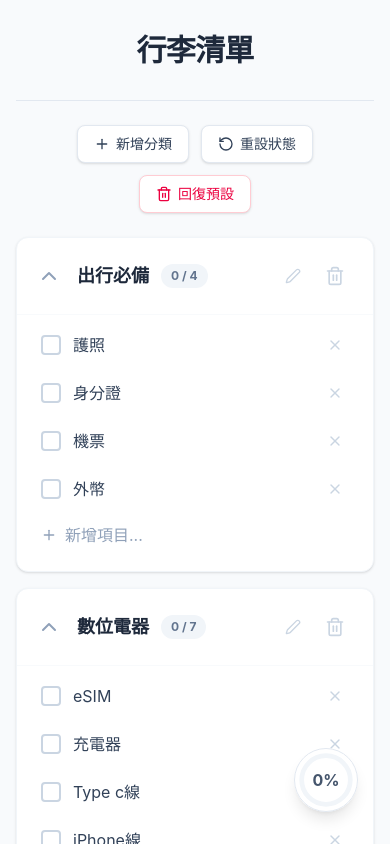
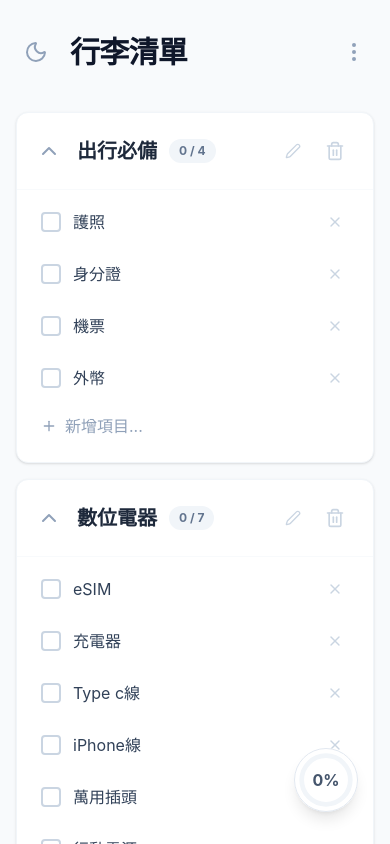
Before and after one commit to dai4116/packing-list, a Vue app: page / in a window 390 px wide. Shown: the top 844 px of the page. Built offline with nearby package versions, Linux system fonts and the light colour scheme.

Commit message:
Enhance theme support: implement dark mode functionality, update styles for dark theme, and add theme toggle feature in the packing list app.

```diff
--- a/src/App.vue
+++ b/src/App.vue
@@ -3,12 +3,8 @@ import PackingList from './components/PackingList.vue'
 </script>
 
 <template>
-  <div class="min-h-screen bg-slate-50 py-8 px-4 sm:px-6 lg:px-8 font-sans">
+  <div class="min-h-screen bg-slate-50 dark:bg-slate-950 py-8 px-4 sm:px-6 lg:px-8 font-sans transition-colors duration-300">
     <div class="max-w-3xl mx-auto">
-      <header class="mb-8 text-center">
-        <h1 class="text-3xl font-bold text-slate-800 tracking-tight">行李清單</h1>
-      </header>
-
       <main>
         <PackingList />
       </main>
--- a/src/components/Category.vue
+++ b/src/components/Category.vue
@@ -84,9 +84,14 @@ const saveItem = (item: PackingItem) => {
   }
   editingItemId.value = null;
 };
-
 const cancelEditItem = () => {
   editingItemId.value = null;
+};
+
+const handleToggleItem = () => {
+  if (navigator.vibrate) {
+    navigator.vibrate(10); // Very subtle click feel
+  }
 };
 
 // Long Press Management
@@ -112,42 +117,37 @@ const completedCount = computed(() => {
 </script>
 
 <template>
-  <div class="bg-white rounded-xl shadow-sm border border-slate-100 overflow-hidden transition-all duration-300">
+  <div class="bg-white dark:bg-slate-900 rounded-xl shadow-sm border border-slate-100 dark:border-slate-800 overflow-hidden transition-all duration-300">
     <!-- Category Header -->
     <div
-      class="flex items-center justify-between p-5 cursor-pointer hover:bg-slate-50 transition-colors select-none"
+      class="flex items-center justify-between p-5 cursor-pointer hover:bg-slate-50 dark:hover:bg-slate-800/50 transition-colors select-none"
       @click="!isEditingTitle && emit('toggle')"
     >
       <div class="flex items-center gap-4 flex-1">
-        <div v-if="isEditingTitle" class="flex items-center gap-1.5 w-full min-w-0" @click.stop>
+        <div v-if="isEditingTitle" class="flex items-center w-full min-w-0" @click.stop>
           <input
             v-model="editingTitleValue"
             @keyup.enter="saveTitle"
             @keyup.esc="cancelEditTitle"
-            class="flex-1 min-w-0 px-2.5 h-10 text-lg font-bold border border-slate-300 rounded focus:outline-none focus:border-slate-800 focus:ring-1 focus:ring-slate-800"
+            @blur="saveTitle"
+            class="flex-1 min-w-0 px-2.5 h-10 text-lg font-bold border border-slate-300 dark:border-slate-600 rounded focus:outline-none focus:border-slate-800 dark:focus:border-slate-400 focus:ring-1 focus:ring-slate-800 dark:focus:ring-slate-400 bg-white dark:bg-slate-800 text-slate-900 dark:text-slate-100"
             autoFocus
           />
-          <button @click="saveTitle" class="shrink-0 p-1.5 text-emerald-600 hover:bg-emerald-50 rounded">
-            <Check class="w-6 h-6" />
-          </button>
-          <button @click="cancelEditTitle" class="shrink-0 p-1.5 text-slate-400 hover:bg-slate-100 rounded">
-            <X class="w-6 h-6" />
-          </button>
         </div>
         <div v-else class="flex items-center gap-4 w-full">
-          <div class="text-slate-400">
+          <div class="text-slate-400 dark:text-slate-500">
             <ChevronUp v-if="category.isOpen" class="w-6 h-6" />
             <ChevronDown v-else class="w-6 h-6" />
           </div>
           <div class="flex items-center gap-3">
-            <h2 class="text-lg font-bold text-slate-800">{{ category.title }}</h2>
-            <span class="text-xs font-bold px-2.5 py-1 bg-slate-100 text-slate-500 rounded-full">
+            <h2 class="text-xl font-bold text-slate-800 dark:text-slate-200">{{ category.title || '未命名分類' }}</h2>
+            <span class="text-xs font-bold px-2.5 py-1 bg-slate-100 dark:bg-slate-800 text-slate-500 dark:text-slate-400 rounded-full">
               {{ completedCount }} / {{ category.items.length }}
             </span>
           </div>
           <button
             @click.stop="startEditTitle"
-            class="p-2 text-slate-300 hover:text-slate-600 rounded transition-colors ml-auto md:ml-0"
+            class="p-2 text-slate-300 dark:text-slate-600 hover:text-slate-600 dark:hover:text-slate-300 rounded transition-colors ml-auto md:ml-0"
           >
             <Edit2 class="w-4 h-4" />
           </button>
@@ -157,7 +157,7 @@ const completedCount = computed(() => {
       <button
         v-if="!isEditingTitle"
         @click.stop="emit('delete')"
-        class="p-2 text-slate-300 hover:text-rose-500 hover:bg-rose-50 rounded transition-colors ml-2"
+        class="p-2 text-slate-300 dark:text-slate-600 hover:text-rose-500 dark:hover:text-rose-400 hover:bg-rose-50 dark:hover:bg-rose-900/20 rounded transition-colors ml-2"
         title="刪除分類"
       >
         <Trash2 class="w-5 h-5" />
@@ -170,12 +170,12 @@ const completedCount = computed(() => {
       :class="category.isOpen ? 'grid-rows-[1fr] opacity-100' : 'grid-rows-[0fr] opacity-0'"
     >
       <div class="overflow-hidden">
-        <div class="border-t border-slate-50 p-4 pt-2">
+        <div class="border-t border-slate-50 dark:border-slate-800 p-4 pt-2">
           <ul class="space-y-1">
             <li
               v-for="item in category.items"
               :key="item.id"
-              class="group flex items-center justify-between p-2 hover:bg-slate-50 rounded-lg transition-colors active:bg-slate-100/50"
+              class="group flex items-center justify-between px-2 h-12 hover:bg-slate-50 dark:hover:bg-slate-800/30 rounded-lg transition-colors active:bg-slate-100/50 dark:active:bg-slate-700/50"
               @mousedown="handlePressStart(item)"
               @touchstart="handlePressStart(item)"
               @mouseup="handlePressEnd"
@@ -183,38 +183,46 @@ const completedCount = computed(() => {
               @touchmove="handlePressEnd"
               @mouseleave="handlePressEnd"
             >
-              <div v-if="editingItemId === item.id" class="flex items-center gap-1.5 flex-1 w-full min-w-0" @mousedown.stop @touchstart.stop>
+              <div v-if="editingItemId === item.id" class="flex items-center gap-3 flex-1 w-full min-w-0" @mousedown.stop @touchstart.stop>
+                <!-- Static Checkbox Placeholder during edit -->
+                <div
+                  class="shrink-0 w-5 h-5 rounded border-2 flex items-center justify-center transition-all"
+                  :class="item.checked ? 'bg-slate-200 dark:bg-slate-700 border-slate-200 dark:border-slate-700' : 'border-slate-200 dark:border-slate-700 bg-slate-50 dark:bg-slate-800'"
+                >
+                  <Check
+                    v-if="item.checked"
+                    class="w-3.5 h-3.5 text-white dark:text-slate-400"
+                    stroke-width="4"
+                  />
+                </div>
+
                 <input
                   v-model="editingItemValue"
                   @keyup.enter="saveItem(item)"
                   @keyup.esc="cancelEditItem"
-                  class="flex-1 min-w-0 px-2.5 h-10 text-base border border-slate-300 rounded focus:outline-none focus:border-slate-800 focus:ring-1 focus:ring-slate-800"
+                  @blur="saveItem(item)"
+                  class="flex-1 min-w-0 px-2.5 h-9 text-base border border-slate-300 dark:border-slate-600 rounded focus:outline-none focus:border-slate-800 dark:focus:border-slate-400 focus:ring-1 focus:ring-slate-800 dark:focus:ring-slate-400 bg-white dark:bg-slate-800 text-slate-900 dark:text-slate-100"
                   autoFocus
                 />
-                <button @click="saveItem(item)" class="shrink-0 p-1.5 text-emerald-600 hover:bg-emerald-50 rounded">
-                  <Check class="w-5 h-5" />
-                </button>
-                <button @click="cancelEditItem" class="shrink-0 p-1.5 text-slate-400 hover:bg-slate-100 rounded">
-                  <X class="w-5 h-5" />
-                </button>
               </div>
-              <div v-else class="flex items-center gap-3 flex-1">
-                <label class="relative flex items-center cursor-pointer group/check gap-3 w-full">
+              <div v-else class="flex items-center gap-3 flex-1 h-full">
+                <label class="relative flex items-center cursor-pointer group/check gap-3 w-full h-full">
                   <input
                     type="checkbox"
                     v-model="item.checked"
+                    @change="handleToggleItem"
                     class="peer sr-only"
                   />
-                  <div class="shrink-0 w-5 h-5 rounded border-2 border-slate-300 peer-checked:bg-slate-800 peer-checked:border-slate-800 flex items-center justify-center transition-all">
+                  <div class="shrink-0 w-5 h-5 rounded border-2 border-slate-300 dark:border-slate-600 peer-checked:bg-slate-800 dark:peer-checked:bg-slate-100 peer-checked:border-slate-800 dark:peer-checked:border-slate-100 flex items-center justify-center transition-all">
                     <Check
-                      class="w-3.5 h-3.5 text-white transition-opacity duration-200"
+                      class="w-3.5 h-3.5 text-white dark:text-slate-900 transition-opacity duration-200"
                       :class="item.checked ? 'opacity-100' : 'opacity-0'"
                       stroke-width="4"
                     />
                   </div>
                   <span
-                    class="text-slate-700 select-none transition-all duration-300 text-base"
-                    :class="{ 'text-slate-400 font-normal': item.checked }"
+                    class="text-slate-700 dark:text-slate-300 select-none transition-all duration-300 text-base"
+                    :class="{ 'text-slate-400 dark:text-slate-500 font-normal': item.checked }"
                   >
                     {{ item.name }}
                   </span>
@@ -222,7 +230,7 @@ const completedCount = computed(() => {
               </div>
 
               <div v-if="editingItemId !== item.id" class="flex items-center opacity-100 md:opacity-0 md:group-hover:opacity-100 transition-opacity">
-                <button @click.stop="deleteItem(item.id)" class="p-1.5 text-slate-300 md:text-slate-400 hover:text-rose-500 hover:bg-rose-50 rounded ml-1">
+                <button @click.stop="deleteItem(item.id)" class="p-1.5 text-slate-300 dark:text-slate-600 hover:text-rose-500 dark:hover:text-rose-400 hover:bg-rose-50 dark:hover:bg-rose-900/20 rounded ml-1">
                   <X class="w-4 h-4" />
                 </button>
               </div>
@@ -231,14 +239,14 @@ const completedCount = computed(() => {
 
           <!-- Add New Item -->
           <div class="mt-3 flex items-center gap-2 px-2 pb-2">
-            <Plus class="w-4 h-4 text-slate-400" />
+            <Plus class="w-4 h-4 text-slate-400 dark:text-slate-600" />
             <input
               ref="newItemInput"
               v-model="newItemName"
               @keyup.enter="addItem"
               @blur="addItem"
               placeholder="新增項目..."
-              class="flex-1 bg-transparent text-base text-slate-700 placeholder:text-slate-400 focus:outline-none"
+              class="flex-1 bg-transparent text-base text-slate-700 dark:text-slate-300 placeholder:text-slate-400 dark:placeholder:text-slate-600 focus:outline-none"
             />
           </div>
         </div>
--- a/src/components/PackingList.vue
+++ b/src/components/PackingList.vue
@@ -2,19 +2,25 @@
 import { ref, onMounted, watch, computed, nextTick } from 'vue';
 import { initialData, type PackingCategory } from '../data/initialData';
 import Category from './Category.vue';
-import { Plus, RotateCcw, Trash2 } from 'lucide-vue-next';
+import { Plus, RotateCcw, Trash2, Download, Upload, MoreVertical, Sun, Moon, ChevronsDown, ChevronsUp } from 'lucide-vue-next';
 import { v4 as uuidv4 } from 'uuid';
 
 const STORAGE_KEY = 'packing-list-data';
+const THEME_KEY = 'theme-dark';
+
 const categories = ref<PackingCategory[]>([]);
 const newCategoryId = ref<string | null>(null);
+const fileInput = ref<HTMLInputElement | null>(null);
+const isMenuOpen = ref(false);
+const isDark = ref(false);
 
 // Load from local storage or use initial data
 onMounted(() => {
-  const saved = localStorage.getItem(STORAGE_KEY);
-  if (saved) {
+  // Load List Data
+  const savedList = localStorage.getItem(STORAGE_KEY);
+  if (savedList) {
     try {
-      categories.value = JSON.parse(saved);
+      categories.value = JSON.parse(savedList);
     } catch (e) {
       console.error('Failed to parse saved data', e);
       categories.value = JSON.parse(JSON.stringify(initialData));
@@ -22,12 +28,34 @@ onMounted(() => {
   } else {
     categories.value = JSON.parse(JSON.stringify(initialData));
   }
+
+  // Load Theme Preference
+  const savedTheme = localStorage.getItem(THEME_KEY);
+  isDark.value = savedTheme === 'true'; // Default to false if not found
+  updateTheme();
 });
 
 // Save to local storage on change
 watch(categories, (newVal) => {
   localStorage.setItem(STORAGE_KEY, JSON.stringify(newVal));
 }, { deep: true });
+
+watch(isDark, (val) => {
+  localStorage.setItem(THEME_KEY, val.toString());
+  updateTheme();
+});
+
+const updateTheme = () => {
+  if (isDark.value) {
+    document.documentElement.classList.add('dark');
+  } else {
+    document.documentElement.classList.remove('dark');
+  }
+};
+
+const toggleDark = () => {
+  isDark.value = !isDark.value;
+};
 
 // Statistics
 const totalItems = computed(() => {
@@ -96,37 +124,158 @@ const toggleCategory = (id: string) => {
   const category = categories.value.find(c => c.id === id);
   if (category) category.isOpen = !category.isOpen;
 };
+
+const isAllOpen = computed(() => {
+  return categories.value.some(cat => cat.isOpen);
+});
+
+const toggleAllCategories = () => {
+  const targetState = !isAllOpen.value;
+  categories.value.forEach(cat => {
+    cat.isOpen = targetState;
+  });
+};
+
+// Export & Import Logic
+const exportData = () => {
+  const dataStr = JSON.stringify(categories.value, null, 2);
+  const dataUri = 'data:application/json;charset=utf-8,'+ encodeURIComponent(dataStr);
+
+  const exportFileDefaultName = `packing-list-${new Date().toISOString().split('T')[0]}.json`;
+
+  const linkElement = document.createElement('a');
+  linkElement.setAttribute('href', dataUri);
+  linkElement.setAttribute('download', exportFileDefaultName);
+  linkElement.click();
+};
+
+const triggerImport = () => {
+  fileInput.value?.click();
+};
+
+const importData = (event: Event) => {
+  const target = event.target as HTMLInputElement;
+  if (!target.files || target.files.length === 0) return;
+
+  const file = target.files[0];
+  const reader = new FileReader();
+
+  reader.onload = (e) => {
+    try {
+      const json = JSON.parse(e.target?.result as string);
+      if (Array.isArray(json) && confirm('確定要匯入此清單嗎？這將會覆蓋您目前的資料！')) {
+        categories.value = json;
+        alert('匯入成功！');
+      }
+    } catch (err) {
+      alert('檔案格式錯誤，請確保匯入的是正確的 JSON 備份檔。');
+      console.error(err);
+    }
+    // Reset file input
+    target.value = '';
+    isMenuOpen.value = false;
+  };
+
+  reader.readAsText(file);
+};
+
+const toggleMenu = () => {
+  isMenuOpen.value = !isMenuOpen.value;
+};
 </script>
 
 <template>
   <div class="relative">
-     <!-- Global Actions -->
-    <div class="pt-6 pb-6 border-t border-slate-200 flex flex-wrap gap-3 justify-center">
+    <!-- Header with Title, Theme Toggle and Menu -->
+    <header class="mb-10 flex items-center justify-between">
+      <div class="flex items-center">
+        <!-- Theme Toggle Button -->
+        <button
+          @click="toggleDark"
+          class="p-2 text-slate-400 hover:text-slate-600 dark:text-slate-500 dark:hover:text-slate-300 rounded-full transition-all"
+        >
+          <Sun v-if="isDark" class="w-6 h-6" />
+          <Moon v-else class="w-6 h-6" />
+        </button>
+        <h1 class="text-3xl font-bold text-slate-900 dark:text-slate-100 tracking-tight ml-[14px]">行李清單</h1>
+      </div>
+
+      <div class="relative">
+        <button
+          @click="toggleMenu"
+          class="p-2 text-slate-400 hover:text-slate-600 dark:text-slate-500 dark:hover:text-slate-300 rounded-full transition-all"
+          :class="{ 'text-slate-900 dark:text-slate-100 bg-white dark:bg-slate-800 shadow-sm': isMenuOpen }"
+        >
+          <MoreVertical class="w-6 h-6" />
+        </button>
+
+        <!-- Dropdown -->
+        <div
+          v-if="isMenuOpen"
+          class="absolute right-0 mt-2 w-48 bg-white dark:bg-slate-800 rounded-xl shadow-xl border border-slate-100 dark:border-slate-700 py-2 z-[60]"
+        >
+          <button @click="toggleAllCategories(); isMenuOpen = false" class="w-full flex items-center gap-3 px-4 py-3 text-sm text-slate-700 dark:text-slate-200 hover:bg-slate-50 dark:hover:bg-slate-700">
+            <component :is="isAllOpen ? ChevronsUp : ChevronsDown" class="w-4 h-4 text-slate-400" />
+            {{ isAllOpen ? '全部收合' : '全部展開' }}
+          </button>
+          <div class="h-px bg-slate-100 dark:bg-slate-700 my-1 mx-2"></div>
+          <button @click="exportData(); isMenuOpen = false" class="w-full flex items-center gap-3 px-4 py-3 text-sm text-slate-700 dark:text-slate-200 hover:bg-slate-50 dark:hover:bg-slate-700">
+            <Download class="w-4 h-4 text-slate-400" />
+            匯出備份
+          </button>
+          <button @click="triggerImport(); isMenuOpen = false" class="w-full flex items-center gap-3 px-4 py-3 text-sm text-slate-700 dark:text-slate-200 hover:bg-slate-50 dark:hover:bg-slate-700">
+            <Upload class="w-4 h-4 text-slate-400" />
+            匯入清單
+          </button>
+          <div class="h-px bg-slate-100 dark:bg-slate-700 my-1 mx-2"></div>
+          <button @click="resetAll(); isMenuOpen = false" class="w-full flex items-center gap-3 px-4 py-3 text-sm text-slate-700 dark:text-slate-200 hover:bg-slate-50 dark:hover:bg-slate-700">
+            <RotateCcw class="w-4 h-4 text-slate-400" />
+            重設狀態
+          </button>
+          <button @click="clearAll(); isMenuOpen = false" class="w-full flex items-center gap-3 px-4 py-3 text-sm text-rose-600 dark:text-rose-400 hover:bg-rose-50 dark:hover:bg-rose-900/30">
+            <Trash2 class="w-4 h-4 text-rose-400" />
+            回復預設
+          </button>
+        </div>
+      </div>
+    </header>
+
+    <!-- Hidden Input for Import -->
+    <input
+      ref="fileInput"
+      type="file"
+      accept=".json"
+      class="hidden"
+      @change="importData"
+    />
+
+    <!-- Category List -->
+    <div class="space-y-4 pb-4">
+      <Category
+        v-for="category in categories"
+        :key="category.id"
+        :category="category"
+        :auto-edit="newCategoryId === category.id"
+        @delete="deleteCategory(category.id)"
+        @update-title="(title) => { updateCategoryTitle(category.id, title); newCategoryId = null; }"
+        @toggle="toggleCategory(category.id)"
+      />
+    </div>
+
+    <!-- Add Category Button (Primary Action) -->
+    <div class="pt-8 pb-16 flex justify-center">
       <button
         @click="addCategory"
-        class="flex items-center gap-1.5 px-4 py-2 bg-white border border-slate-200 text-slate-700 rounded-lg hover:bg-slate-50 hover:border-slate-300 transition-colors text-sm shadow-sm"
+        class="flex items-center gap-2 px-8 py-4 bg-slate-900 dark:bg-slate-100 text-white dark:text-slate-900 rounded-full hover:bg-slate-800 dark:hover:bg-white transition-all shadow-xl active:scale-95 font-bold"
       >
-        <Plus class="w-4 h-4" />
+        <Plus class="w-6 h-6" />
         新增分類
       </button>
-      <button
-        @click="resetAll"
-        class="flex items-center gap-1.5 px-4 py-2 bg-white border border-slate-200 text-slate-700 rounded-lg hover:bg-slate-50 hover:border-slate-300 transition-colors text-sm shadow-sm"
-      >
-        <RotateCcw class="w-4 h-4" />
-        重設狀態
-      </button>
-      <button
-        @click="clearAll"
-        class="flex items-center gap-1.5 px-4 py-2 bg-white border border-rose-200 text-rose-600 rounded-lg hover:bg-rose-50 hover:border-rose-300 transition-colors text-sm shadow-sm"
-      >
-        <Trash2 class="w-4 h-4" />
-        回復預設
-      </button>
     </div>
+
     <!-- Floating Circular Progress Indicator -->
     <div class="fixed bottom-8 right-8 z-50 group">
-      <div class="relative w-16 h-16 bg-white/95 backdrop-blur-md rounded-full shadow-lg border border-slate-200 flex items-center justify-center transition-transform active:scale-95">
+      <div class="relative w-16 h-16 bg-white/95 dark:bg-slate-900/95 backdrop-blur-md rounded-full shadow-lg border border-slate-200 dark:border-slate-700 flex items-center justify-center transition-transform active:scale-95">
         <!-- SVG Circular Progress -->
         <svg class="absolute inset-0 w-full h-full -rotate-90 p-1" viewBox="0 0 80 80">
           <circle
@@ -136,7 +285,7 @@ const toggleCategory = (id: string) => {
             stroke="currentColor"
             stroke-width="7"
             fill="transparent"
-            class="text-slate-100"
+            class="text-slate-100 dark:text-slate-800"
           />
           <circle
             cx="40"
@@ -148,26 +297,11 @@ const toggleCategory = (id: string) => {
             :stroke-dasharray="2 * Math.PI * 36"
             :stroke-dashoffset="2 * Math.PI * 36 * (1 - progressPercentage / 100)"
             stroke-linecap="round"
-            class="text-slate-500 transition-all duration-500 ease-out"
+            class="text-slate-500 dark:text-slate-400 transition-all duration-500 ease-out"
           />
         </svg>
-        <span class="text-base font-bold text-slate-600">{{ progressPercentage }}%</span>
+        <span class="text-base font-bold text-slate-600 dark:text-slate-300">{{ progressPercentage }}%</span>
       </div>
     </div>
-
-    <!-- Category List -->
-    <div class="space-y-4 pb-24">
-      <Category
-        v-for="category in categories"
-        :key="category.id"
-        :category="category"
-        :auto-edit="newCategoryId === category.id"
-        @delete="deleteCategory(category.id)"
-        @update-title="(title) => { updateCategoryTitle(category.id, title); newCategoryId = null; }"
-        @toggle="toggleCategory(category.id)"
-      />
-    </div>
-
-
   </div>
 </template>
--- a/src/style.css
+++ b/src/style.css
@@ -8,7 +8,13 @@
   --color-slate-900: #0f172a;
 }
 
+@custom-variant dark (&:where(.dark, .dark *));
+
 body {
-  @apply bg-slate-50 text-slate-900;
+  @apply bg-slate-50 text-slate-900 transition-colors duration-300;
   touch-action: manipulation;
 }
+
+.dark body {
+  @apply bg-slate-950 text-slate-100;
+}
```
Also changed, not shown: index.html (+10 -0 lines).
